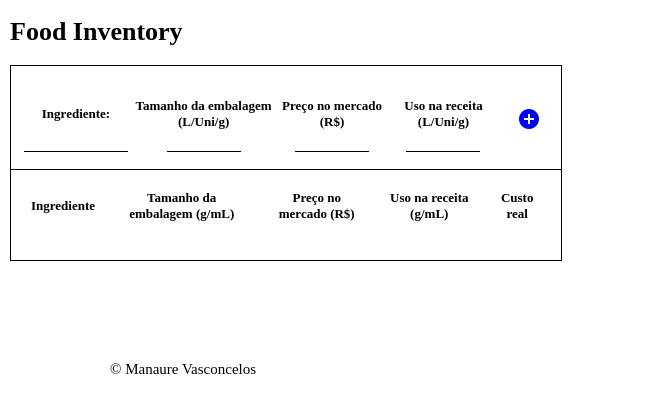
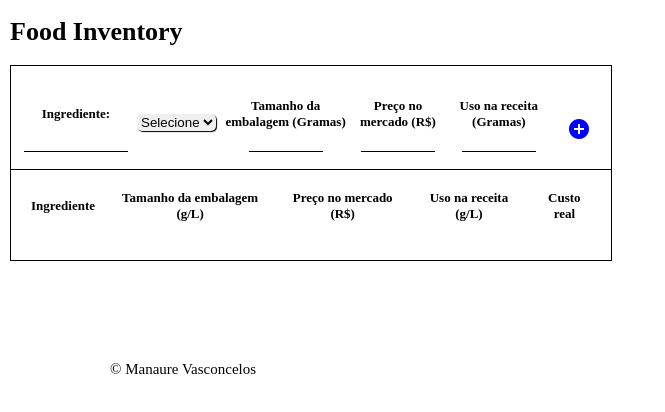
Before and after one commit to Manaure-Vasconcelos/CalculoCusto--Ficha.Tecnica, a plain HTML site: page index.html in a window 1280 px wide. Shown: the whole page, without its empty margins (0-665 px from the left). Drawn offline with Linux system fonts and the light colour scheme.

Commit message:
att script
foi adc um selection

```diff
--- a/index.html
+++ b/index.html
@@ -16,11 +16,16 @@
       <table id="foodForm">
         <tr>
           <th><label for="ingredients">Ingrediente:</label></th>
-          <th>
-            <label for="marketWeight">Tamanho da embalagem (L/Uni/g)</label>
+          <th class="typeFood" rowspan="2">
+            <select id="typeFood" onchange="changeTable()">
+              <option disabled selected>Selecione</option>
+              <option value="1">Sólido</option>
+              <option value="2">Líquido</option>
+            </select>
           </th>
+          <th id="embalagem"><label for="marketWeight">Tamanho da embalagem (Gramas)</label></th>
           <th><label for="marketPrice">Preço no mercado (R$)</label></th>
-          <th><label for="grossWeight">Uso na receita (L/Uni/g) </label></th>
+          <th id="usoReceita"><label for="grossWeight">Uso na receita (Gramas)</label></th>
         </tr>
         <tr>
           <th><input type="text" id="ingredients" required /></th>
@@ -36,9 +41,9 @@
       <table id="foodTable">
         <tr id="lineOne">
           <th class="lineOne">Ingrediente</th>
-          <th class="lineOne">Tamanho da embalagem (g/mL)</th>
+          <th class="lineOne">Tamanho da embalagem (g/L)</th>
           <th class="lineOne">Preço no mercado (R$)</th>
-          <th class="lineOne">Uso na receita (g/mL)</th>
+          <th class="lineOne">Uso na receita (g/L)</th>
           <th class="lineOne">Custo real</th>
         </tr>
         <tr id="custoTotal">
--- a/script.js
+++ b/script.js
@@ -2,6 +2,7 @@ let total = 0;
 function addFood() {
   // Retrieve form input values
   const ingredients = document.getElementById("ingredients").value;
+  const typeFood = document.getElementById("typeFood").value;
   const marketWeight = Number(document.getElementById("marketWeight").value);
   const marketPrice = Number(document.getElementById("marketPrice").value);
   const grossWeight = Number(document.getElementById("grossWeight").value);
@@ -21,13 +22,14 @@ function addFood() {
     cell1.innerHTML = ingredients;
 
     const cell2 = newRow.insertCell(1);
-    cell2.innerHTML = marketWeight;
+    cell2.innerHTML = typeFood === "1" ? `${marketWeight} g` : `${marketWeight} L`;
+
 
     const cell3 = newRow.insertCell(2);
-    cell3.innerHTML = marketPrice;
+    cell3.innerHTML = `R$ ${marketPrice.toFixed(2)}`;
 
     const cell4 = newRow.insertCell(3);
-    cell4.innerHTML = grossWeight;
+    cell4.innerHTML = typeFood === "1" ? `${grossWeight} g` : `${grossWeight} L`;
 
     const cell5 = newRow.insertCell(4);
     let costUni = costReal(marketPrice, marketWeight, grossWeight);
@@ -39,3 +41,16 @@ function addFood() {
   }
   // Clear value inputs and focus
 }
+
+function changeTable() {
+  const typeFood = document.getElementById("typeFood").value;
+  const embalagem = document.getElementById("embalagem");
+  const uso = document.getElementById("usoReceita");
+  if (typeFood === "1") {
+    embalagem.innerHTML = "Tamanho da embalagem (Gramas)";
+    uso.innerHTML = "Uso na receita (Gramas)";
+  } else if (typeFood === "2") {
+    embalagem.innerHTML = "Tamanho da embalagem (Litros)";
+    uso.innerHTML = "Uso na receita (Litros)";
+  }
+}
--- a/style.css
+++ b/style.css
@@ -14,14 +14,22 @@ input {
   border: none;
   border-bottom: 1px solid;
 }
+#typeFood {
+  border: none;
+  box-shadow: 1px 1px 1px black;
+  outline: none;
+  border-radius: 5px;
+  cursor: pointer;
+  margin: 0px 5px 5px 5px;
+}
 #articleTable {
   display: block;
-  width: 550px;
+  width: 600px;
   border: 1px solid;
 }
 #foodForm {
   display: inline-block;
-  width: 500px;
+  width: 550px;
   padding: 0px 10px 10px 10px;
 }
 #foodTable {
@@ -34,12 +42,16 @@ input {
 #btnAdd {
   display: block;
   position: relative;
-  top: 40px;
-  left: 500px;
+  top: 50px;
+  left: 550px;
   border: none;
   cursor: pointer;
   background-color: transparent;
   color: blue;
+  transition: 0, 5 ease-in-out;
+}
+#btnAdd:hover {
+  transform: scale(1.1);
 }
 .lineOne {
   padding: 10px;
```
